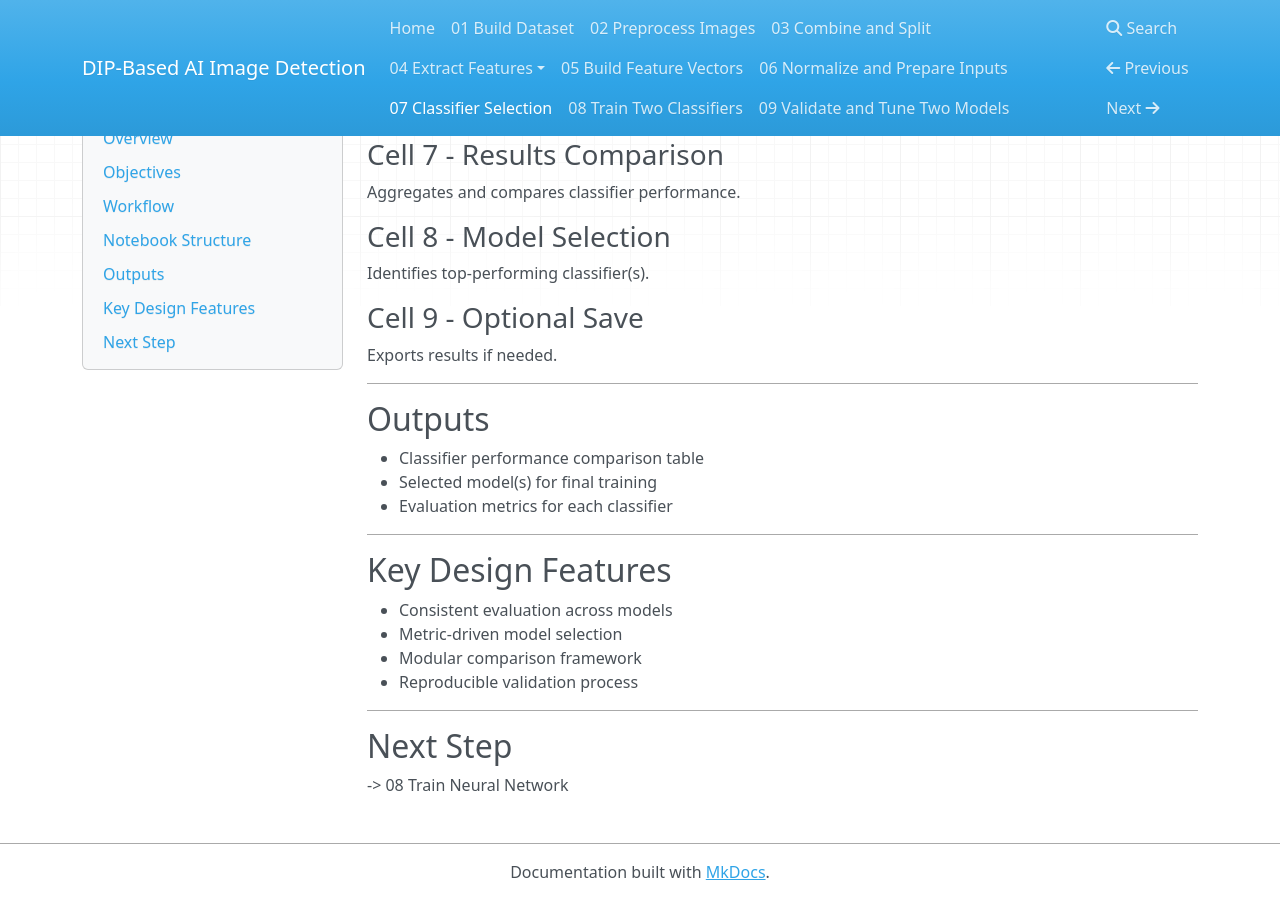
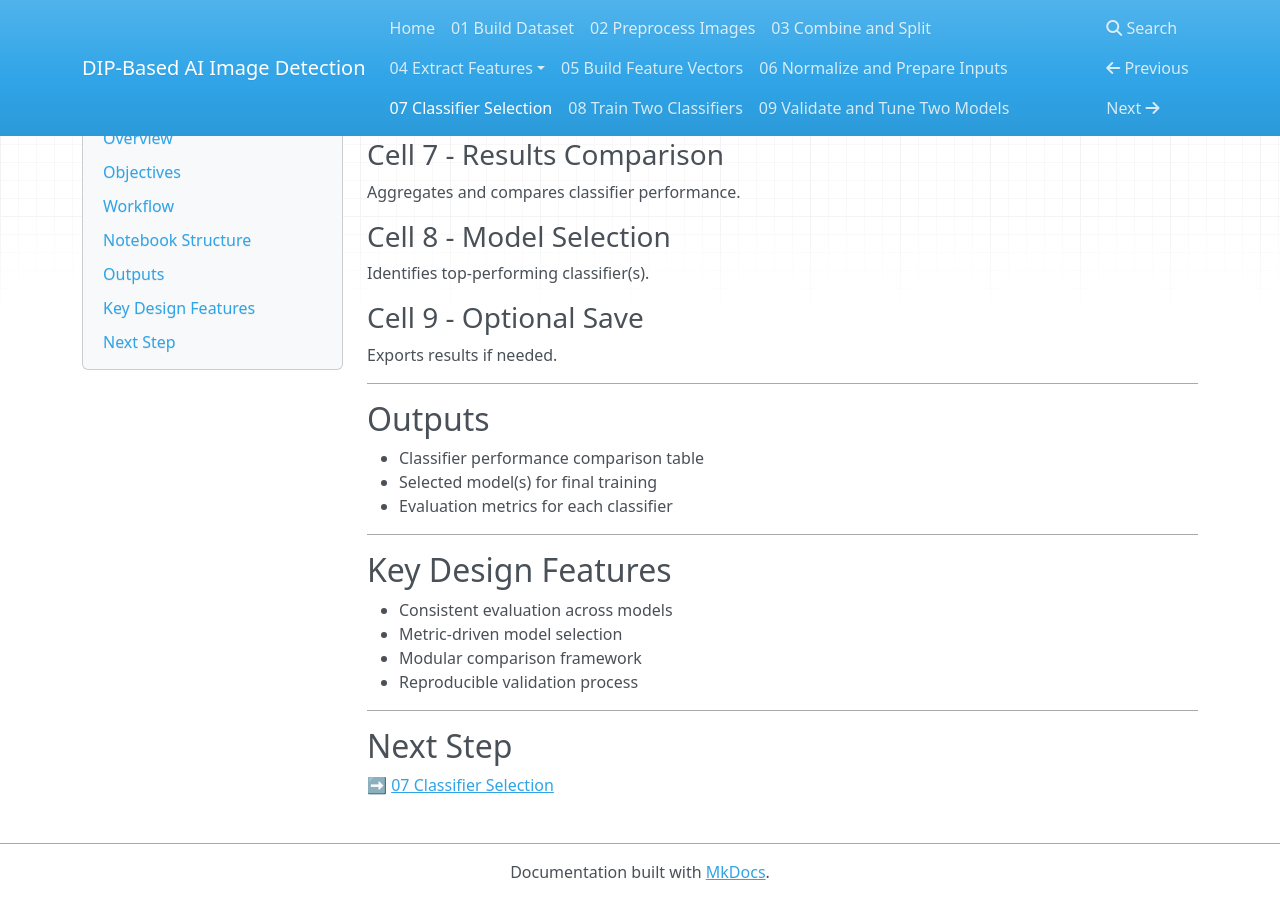
Before and after one commit to pgailinas/dip-ai-image-detection, an MkDocs documentation site: the page built from docs/07_Classifier_Selection.md, in a window 1280 px wide and 900 px high, scrolled down 1357 px. Built offline with MkDocs 1.6.1, drawn with Linux system fonts in a browser that asks for light colours; nearby versions of some CDN libraries.

Commit message:
Update 07_Classifier_Selection.md

```diff
--- a/docs/07_Classifier_Selection.md
+++ b/docs/07_Classifier_Selection.md
@@ -99,4 +99,4 @@ Exports results if needed.
 
 ## Next Step
 
--> 08 Train Neural Network
+➡️ [07 Classifier Selection](07_Classifier_Selection.md)
```
